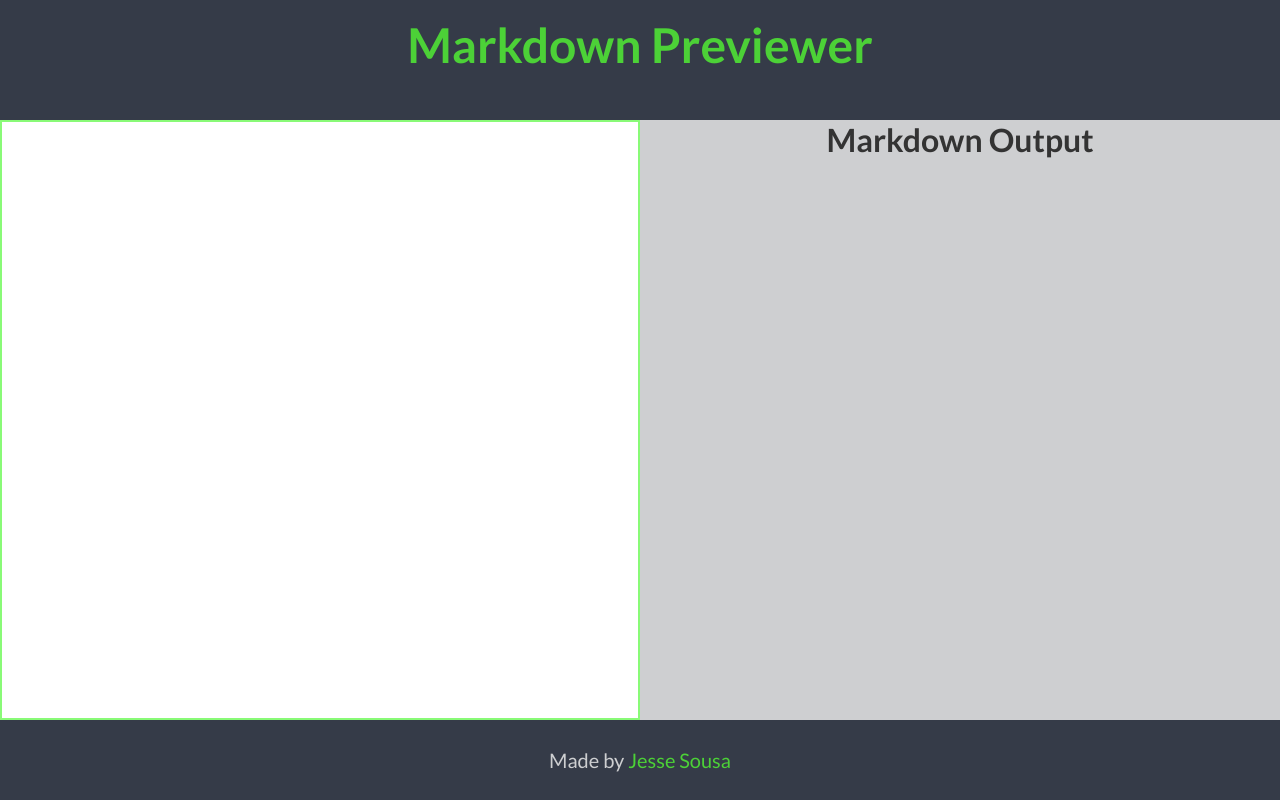
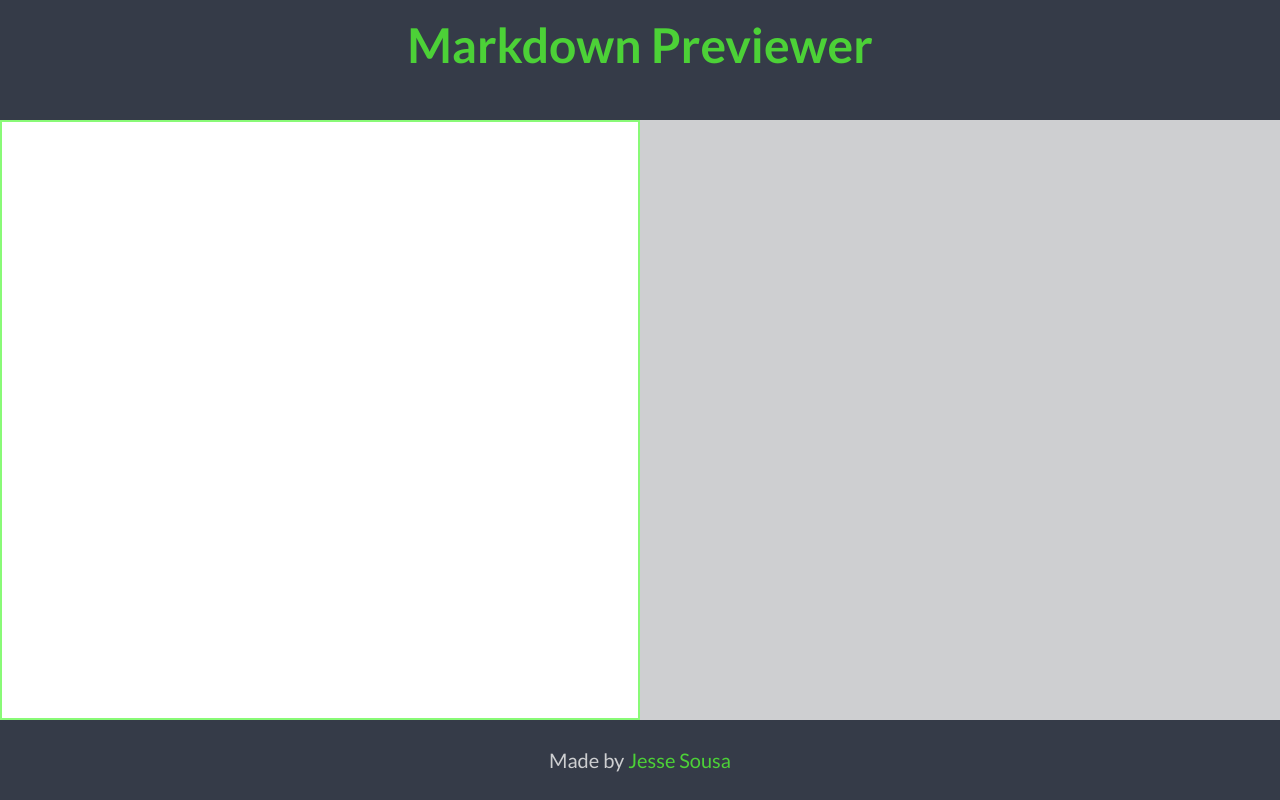
Before and after one commit to JesseSousa/markdown-previewer-js, a website built with Parcel: page src/index.html in a window 1280 px wide. Built offline with nearby package versions, Linux system fonts and the light colour scheme.

Commit message:
Fix parcel build bug

```diff
--- a/package.json
+++ b/package.json
@@ -12,7 +12,7 @@
   },
   "scripts": {
     "dev": "parcel src/index.html",
-    "build": "parcel build src/index.html",
+    "build": "parcel build src/index.html --public-url .",
     "deploy": "gh-pages -d dist"
   },
   "dependencies": {
--- a/src/index.html
+++ b/src/index.html
@@ -17,7 +17,7 @@
         <textarea id="markdown-input"></textarea>
       </div>
       <div class="markdown-output">
-        <h1>Markdown Output</h1>
+        <!-- <h1>Markdown Output</h1> -->
       </div>
     </div>
     <footer id="footer">
```
Also changed, not shown: dist/index.html, 2 other files.
